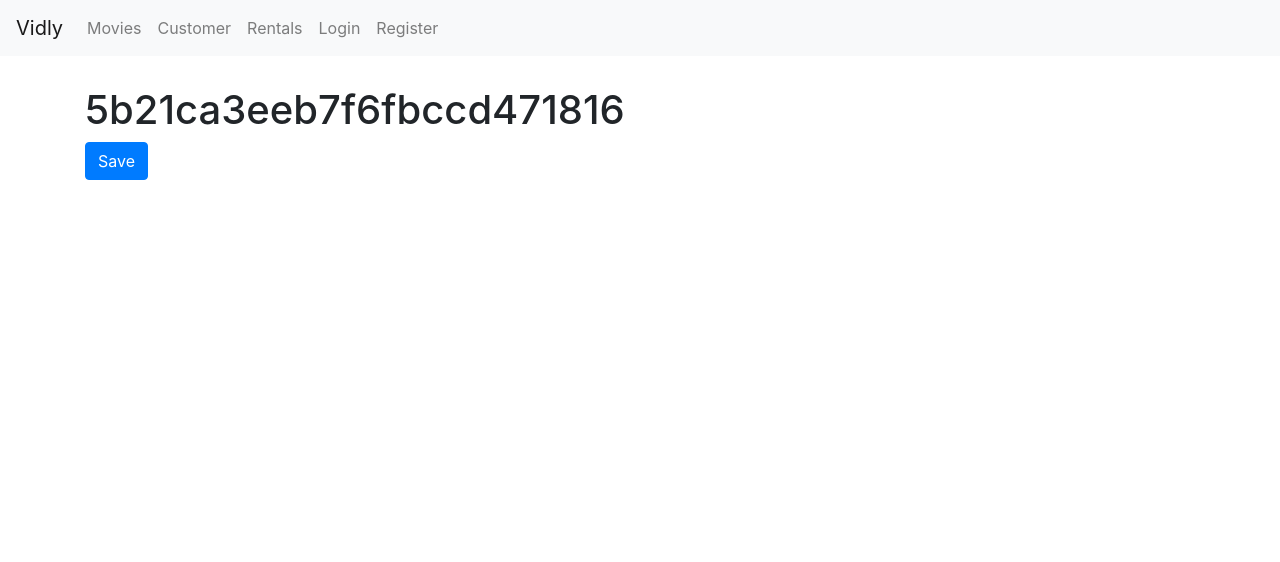
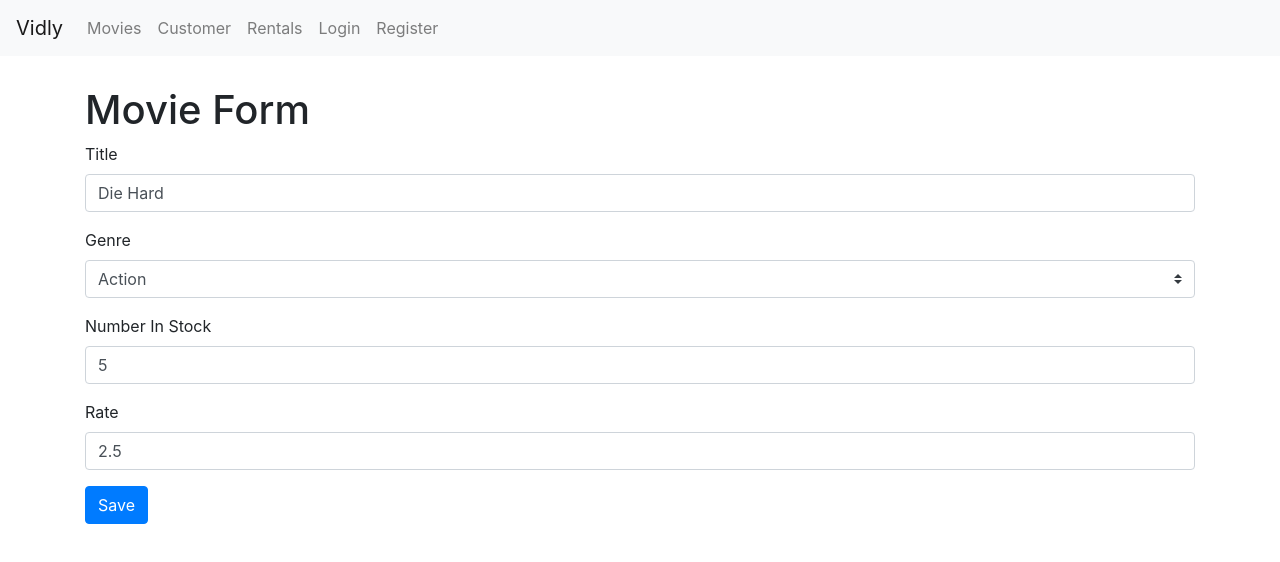
Before and after one commit to deepaksawant53/video-rental, a React (Create React App) app: page /movie/5b21ca3eeb7f6fbccd471816 in a window 1280 px wide. Shown: the top 562 px of the page. Built offline with nearby package versions, Linux system fonts and the light colour scheme.

Commit message:
changes for movie service

```diff
--- a/src/App.js
+++ b/src/App.js
@@ -3,7 +3,6 @@ import './App.css';
 import Movies from './components/movies';
 import Customers from './components/customers';
 import Rentals from './components/rentals';
-import Movie from './components/movie';
 import NotFound from './components/common/notFound'
 import Navbar from './components/navbar';
 import LoginForm from './components/loginForm';
@@ -22,7 +21,7 @@ function App() {
           <Route path="/movies" component={Movies} />
           <Route path="/customers" component={Customers} />
           <Route path="/rentals" component={Rentals} />
-          <Route path="/movie/:id" component={Movie} />
+          <Route path="/movie/:id" component={MovieForm} />
           <Route path="/register" component={RegistrationForm} />
           <Route path="/not-found" component={NotFound} />
           <Redirect from="/" exact to="/movies" />
--- a/src/components/common/form.jsx
+++ b/src/components/common/form.jsx
@@ -52,7 +52,7 @@ class Form extends Component {
     this.setState({ errors: errors || {} });
     if (errors) return;
 
-    this.doSubmit();
+    this.doSubmit({ ...this.state.data });
   };
 
   handleChange = ({ currentTarget: input }) => {
@@ -63,12 +63,9 @@ class Form extends Component {
 
     const data = { ...this.state.data };
     data[input.name] = input.value;
+    console.log("data", data);
     this.setState({ data, errors });
   };
-
-  handleSelect = e => {
-    console.log("Select option changed: ", e);
-  }
 
   renderButton(label) {
     return (
@@ -92,15 +89,18 @@ class Form extends Component {
     );
   }
 
-  renderSelect(name, options, keyProperty, valueProperty) {
+  renderSelect(name, label, options, keyProperty, valueProperty, optionProperty) {
     const { data, errors } = this.state;
     return (
       <Select
-        selectedOption={data[name]}
         options={options}
+        name={name}
+        label={label}
         keyProperty={keyProperty}
         valueProperty={valueProperty}
-        onChange={handleSelect}
+        optionProperty={optionProperty}
+        selectedOption={data[name]}
+        onChange={this.handleChange}
         error={errors[name]}
       />
     )
--- a/src/components/common/select.jsx
+++ b/src/components/common/select.jsx
@@ -1,17 +1,20 @@
 import React from 'react';
 
-const Select = ({ onChange, selectedOption, options, keyProperty, valueProperty, error }) => {
+const Select = ({ onChange, selectedOption, name, label, options, keyProperty, valueProperty, optionProperty, error }) => {
   return (
     <div className="form-group">
+      <label htmlFor={name}>{label}</label>
       <select
         className="custom-select"
+        name={name}
         defaultValue={selectedOption}
         onChange={onChange}>
         {!selectedOption && <option></option>}
         {options.map(option =>
           <option
             key={option[keyProperty]}
-            value={option[valueProperty]}
+            value={option[optionProperty]}
+            selected={selectedOption === option[optionProperty] ? true : false}
           >
             {option[valueProperty]}
           </option>
--- a/src/components/movieForm.jsx
+++ b/src/components/movieForm.jsx
@@ -2,53 +2,48 @@ import React from 'react';
 import Form from './common/form';
 import Joi from 'joi-browser';
 import { getGenres } from './../services/fakeGenreService';
+import { getMovie, saveMovie } from './../services/fakeMovieService';
 
 class MovieForm extends Form {
   state = {
-    data: { title: "", genre: "", numberInStock: "", rate: "" },
+    data: { title: "", genreId: "", numberInStock: "", rate: "" },
     genreList: [],
     errors: {}
   };
 
   componentDidMount() {
     this.setState({ genreList: [...getGenres()] });
+    if (this.props.match.params.id !== "new") {
+      const movie = getMovie(this.props.match.params.id);
+      if (!movie) return this.props.history.replace("/not-found");
+      this.setState({ data: { title: movie.title, genreId: movie.genre._id, numberInStock: movie.numberInStock, rate: movie.dailyRentalRate } });
+      this.validate();
+    }
   }
 
   schema = {
     title: Joi.string().required().label('Title'),
-    genre: Joi.string().required().label('Genre'),
+    genreId: Joi.string().required().label('Genre'),
     numberInStock: Joi.number().integer().min(0).max(100).label('Number in stock'),
-    rate: Joi.number().integer().min(0).max(10).label('Rate')
+    rate: Joi.number().precision(2).min(0).max(10).label('Rate')
   }
 
-  doSubmit = () => {
-    console.log("Movie Form Submitted!!!");
+  doSubmit = ({ title, genreId, numberInStock, rate: dailyRentalRate }) => {
+    saveMovie({ title, genreId, numberInStock, dailyRentalRate });
+    this.props.history.replace("/movies");
   };
 
   render() {
     const { genreList, errors, data } = this.state;
     return (
-      <form action={this.handle}>
+      <form onSubmit={this.handleSubmit}>
         <h1>Movie Form</h1>
         <div>
           {this.renderInput("title", "Title")}
-          <label htmlFor="genre">Genre</label>
-          <div className="form-group">
-            <select className="custom-select" defaultValue={data["genre"]}>
-              {!data["genre"] && <option></option>}
-              {genreList.map(genre =>
-                <option
-                  key={genre["_id"]}
-                  value={genre["name"]}
-                >
-                  {genre["name"]}
-                </option>
-              )}
-            </select>
-            {errors['genre'] && <div className="alert alert-danger">{errors['genre']}</div>}
-          </div>
+          {this.renderSelect("genreId", "Genre", genreList, "_id", "name", "_id")}
           {this.renderInput("numberInStock", "Number In Stock", "number")}
           {this.renderInput("rate", "Rate", "number")}
+          {this.renderButton("Save")}
         </div>
       </form>
     );
--- a/src/components/movies.jsx
+++ b/src/components/movies.jsx
@@ -5,6 +5,7 @@ import Pagination from './common/pagination';
 import { paginate } from '../utils/paginate';
 import Filter from './common/filter';
 import MoviesTable from './movieTable';
+import { Link } from 'react-router-dom';
 import _ from 'lodash';
 
 class Movies extends Component {
@@ -74,7 +75,13 @@ class Movies extends Component {
           </div>
           <div className="col">
             <div className="row">
-              <button type="button" onClick={this.handleNewMovieEvent} className="btn btn-primary">New Movie</button>
+              <Link
+                to="/movie/new"
+                className="btn btn-primary"
+                style={{ marginBottom: 20 }}
+              >
+                New Movie
+              </Link>
             </div>
             <div className="row">
               <span>Showing {count} movies in the database</span>
--- a/src/services/fakeMovieService.js
+++ b/src/services/fakeMovieService.js
@@ -78,16 +78,16 @@ export function getMovie(id) {
 
 export function saveMovie(movie) {
   let movieInDb = movies.find(m => m._id === movie._id) || {};
-  movieInDb.name = movie.name;
+  movieInDb.title = movie.title;
   movieInDb.genre = genresAPI.genres.find(g => g._id === movie.genreId);
   movieInDb.numberInStock = movie.numberInStock;
   movieInDb.dailyRentalRate = movie.dailyRentalRate;
 
   if (!movieInDb._id) {
-    movieInDb._id = Date.now();
+    movieInDb._id = Date.now().toString();
     movies.push(movieInDb);
   }
-
+  console.log("Movies: ", movies);
   return movieInDb;
 }
 
```
